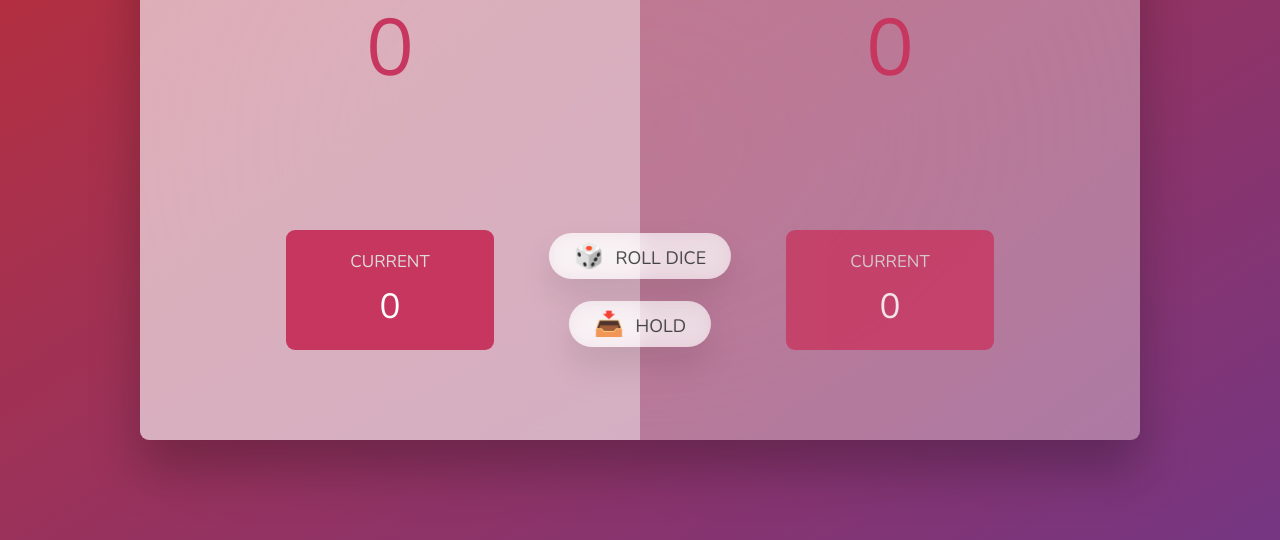
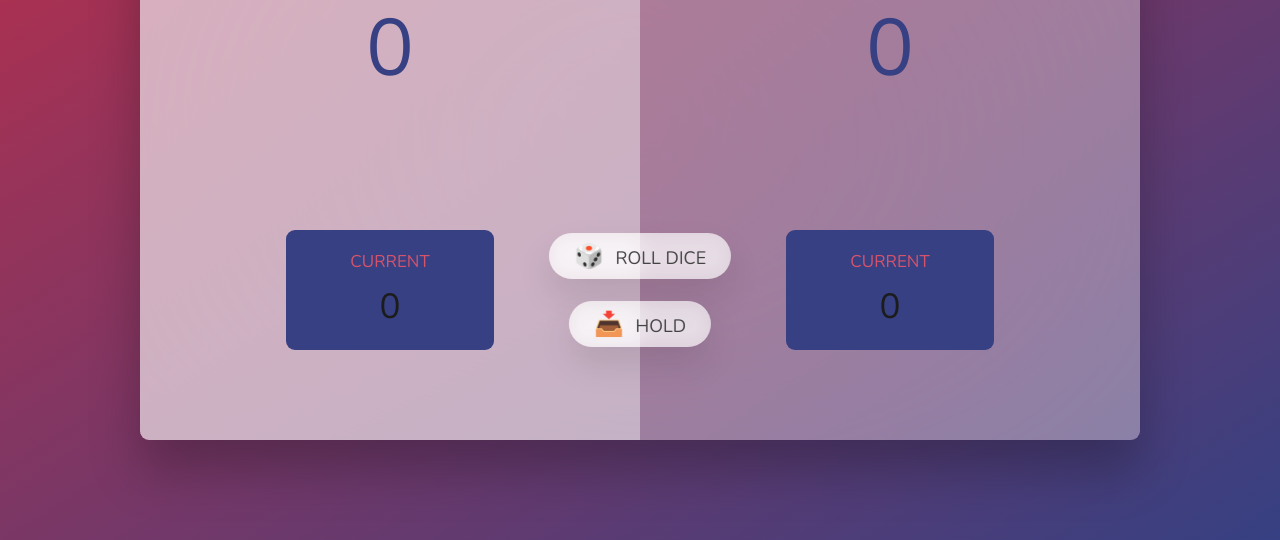
Before and after one commit to GamzeBercin/Pig-Game, a plain HTML site: page index.html in a window 1280 px wide. Shown: the part 260-800 px from the top of the page. Drawn offline with nearby package versions, Linux system fonts and the light colour scheme.

Commit message:
change style colors

```diff
--- a/style.css
+++ b/style.css
@@ -16,7 +16,7 @@ body {
   font-weight: 400;
   height: 100vh;
   color: #333;
-  background-image: linear-gradient(to top left, #753682 0%, #bf2e34 100%);
+  background-image: linear-gradient(to top left, #364082 0%, #bf2e49 100%);
   display: flex;
   align-items: center;
   justify-content: center;
@@ -59,7 +59,7 @@ main {
 .score {
   font-size: 8rem;
   font-weight: 300;
-  color: #c7365f;
+  color: #364082;
   margin-bottom: auto;
 }
 
@@ -74,14 +74,14 @@ main {
 }
 
 .player--active .current {
-  opacity: 1;
+  opacity: 3;
 }
 
 .current {
-  background-color: #c7365f;
-  opacity: 0.8;
+  background-color: #364082;
+  opacity: 1;
   border-radius: 9px;
-  color: #fff;
+  color: rgb(28, 28, 28);
   width: 65%;
   padding: 2rem;
   text-align: center;
@@ -92,7 +92,7 @@ main {
   text-transform: uppercase;
   margin-bottom: 1rem;
   font-size: 1.7rem;
-  color: #ddd;
+  color: #d6536b;
 }
 
 .current-score {
```
